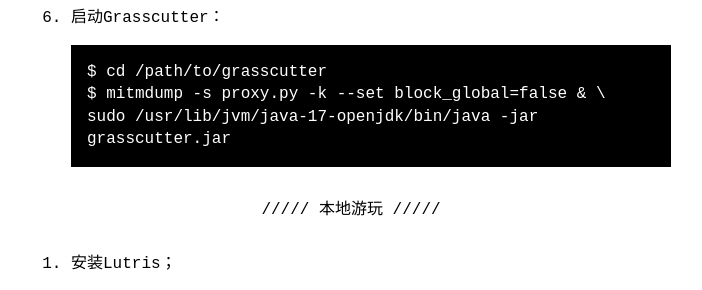
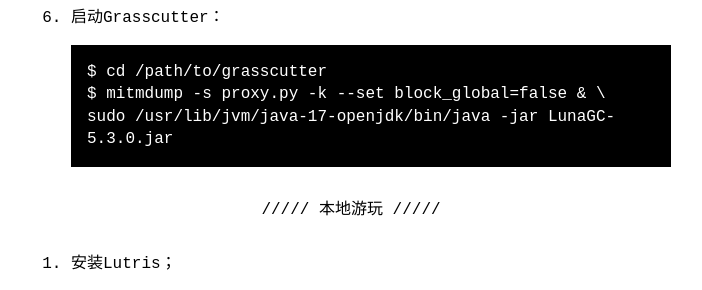
Before and after one commit to szxzip/szxzip.org, a Jekyll site: the page built from _posts/2025-05-09-grasscutter.md, in a window 1280 px wide. Shown: the part 610-900 px from the top of the page, without its empty margins (289-991 px from the left). Built offline with Jekyll 4.4.1, drawn with Linux system fonts in a browser that asks for light colours.

Commit message:
Initial commit

````diff
--- a/_posts/2025-05-09-grasscutter.md
+++ b/_posts/2025-05-09-grasscutter.md
@@ -24,7 +24,7 @@ title: Genshin Impact v5.3 Grasscutter & 3dmigoto
    ```
    $ cd /path/to/grasscutter
    $ mitmdump -s proxy.py -k --set block_global=false & \
-   sudo /usr/lib/jvm/java-17-openjdk/bin/java -jar grasscutter.jar
+   sudo /usr/lib/jvm/java-17-openjdk/bin/java -jar LunaGC-5.3.0.jar
    ```
 
 ---
````
